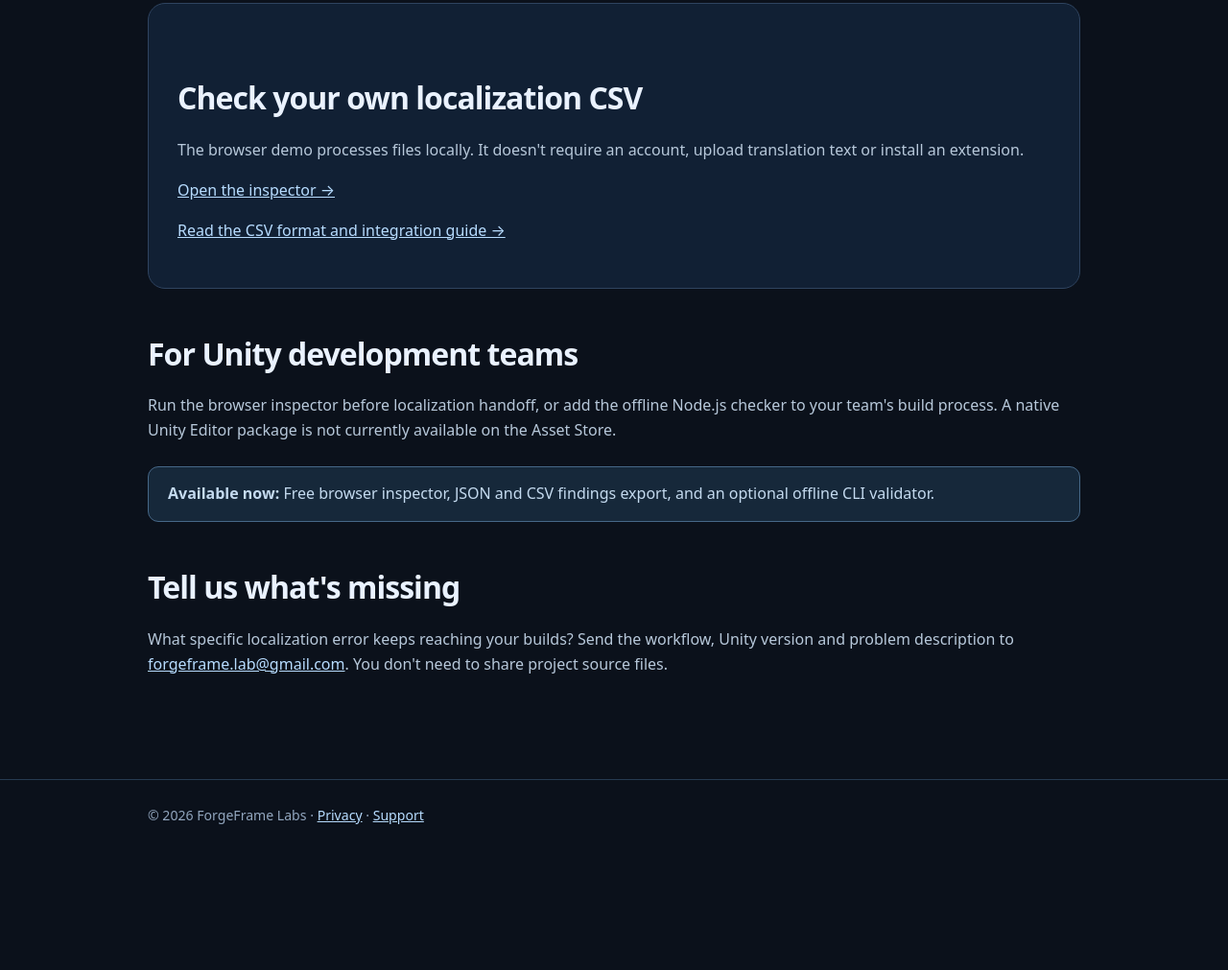
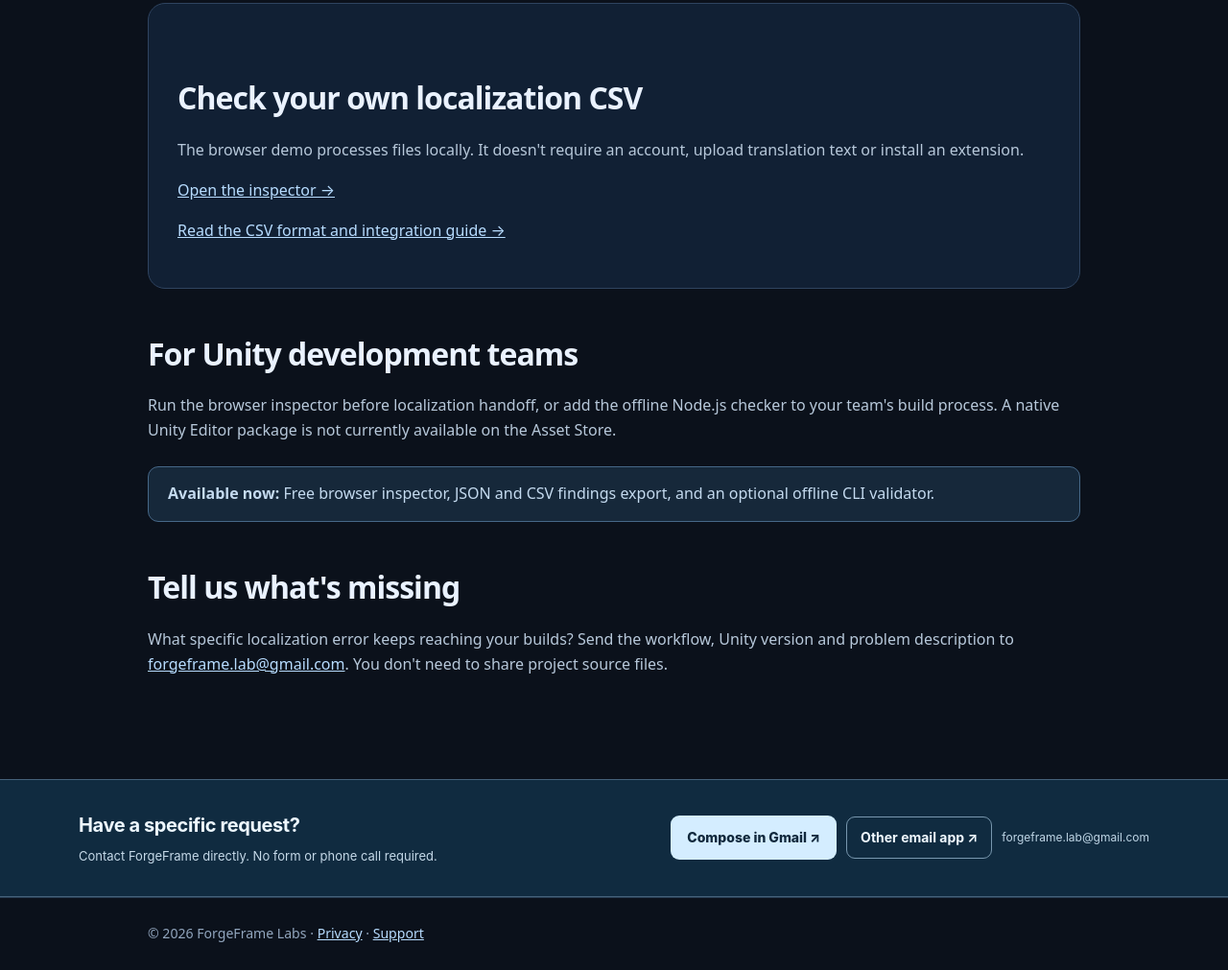
Before and after one commit to reflectme-source/forgeframe-labs-site, a plain HTML site: page products/localization-qa.html in a window 1280 px wide. Shown: the part 816-1827 px from the top of the page at 96% size. Before the commit the page ends 1704 px from the top, so only its background shows below. Drawn offline with Linux system fonts and the light colour scheme.

Commit message:
Surface direct web-Gmail contact and email app backup: products/localization-qa.html

```diff
--- a/products/localization-qa.html
+++ b/products/localization-qa.html
@@ -58,4 +58,4 @@ footer{border-top:1px solid #263b51;padding:26px 0;color:#92a6be;font-size:.88re
   <p>What specific localization error keeps reaching your builds? Send the workflow, Unity version and problem description to <a href="mailto:forgeframe.lab@gmail.com?subject=Localization%20QA%20workflow%20feedback">forgeframe.lab@gmail.com</a>. You don't need to share project source files.</p>
 </main>
 <footer><div class="inner">© 2026 ForgeFrame Labs · <a href="../privacy.html">Privacy</a> · <a href="../support.html">Support</a></div></footer>
-</body></html>
+<script src="../assets/direct-contact.js" defer></script></body></html>
```
